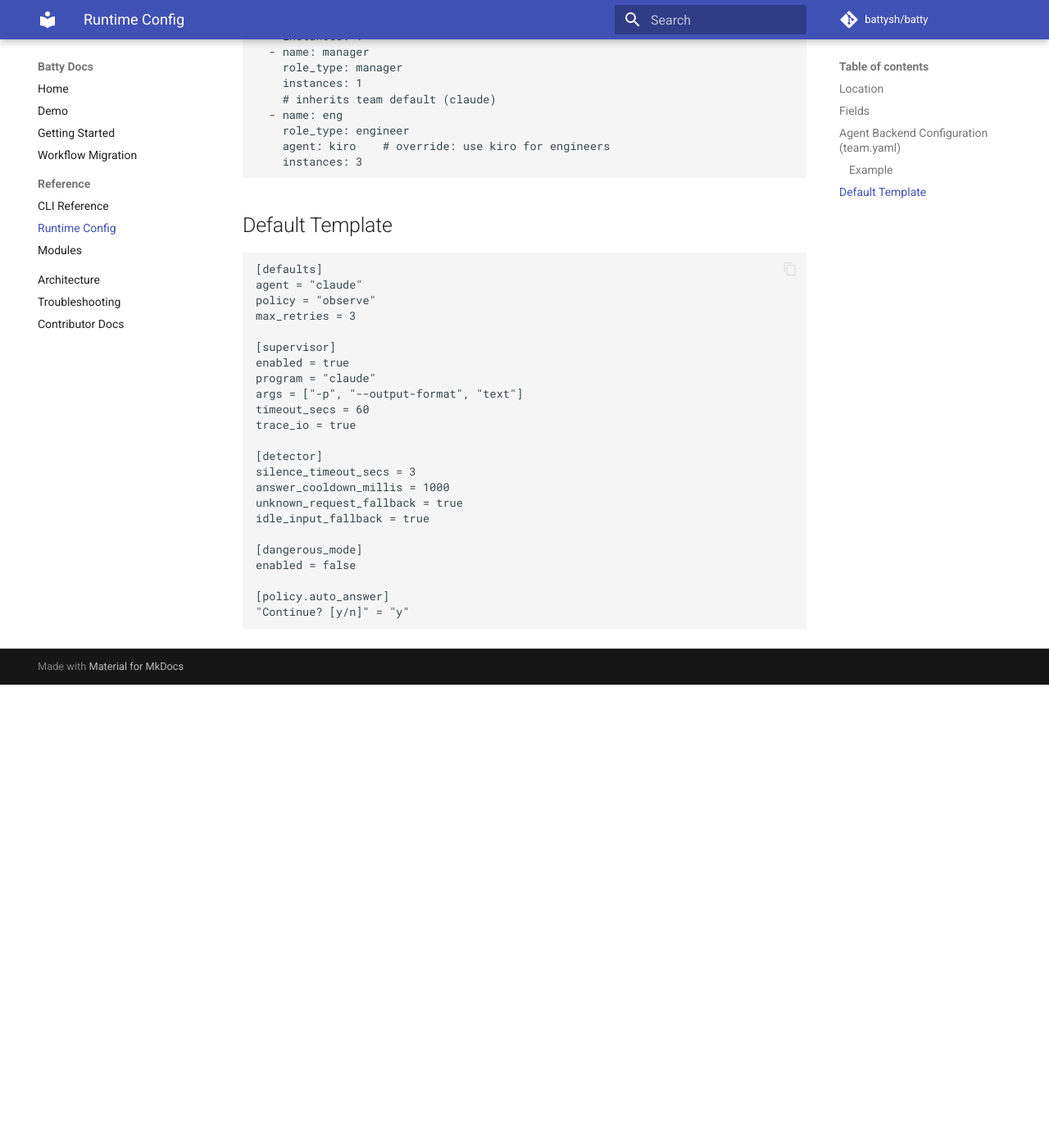
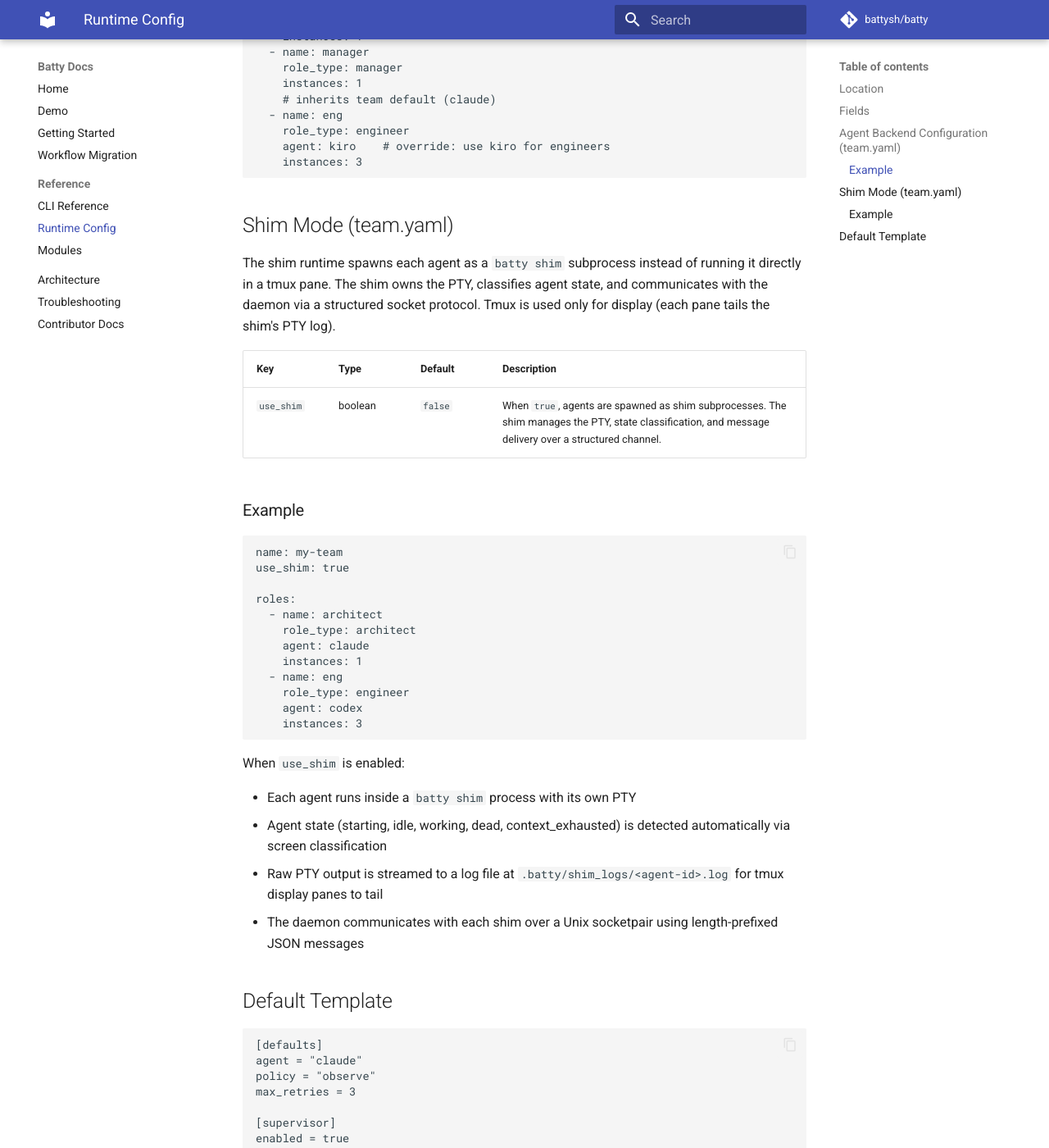
Before and after one commit to battysh/batty, an MkDocs documentation site: the page built from docs/reference/config.md, in a window 1280 px wide and 1400 px high, scrolled down 2179 px. Shown: the whole window at 82% size. Built offline with MkDocs 1.6.1 and Material for MkDocs 9.7.7, drawn with Linux system fonts in a browser that asks for light colours; comment, search, counter and statistics services are not loaded; before the commit the page ends 3014 px from its top, so only the background shows below that.

Commit message:
docs(shim): update CLI reference, config docs, and getting-started for shim commands
Add batty chat command to CLI reference with all flags and special commands.
Document use_shim config option in config reference. Add shim mode section
to getting-started guide. Update CLAUDE.md project structure for src/shim/.

Co-Authored-By: Claude Opus 4.6 (1M context) <noreply@anthropic.com>

````diff
--- a/docs/reference/config.md
+++ b/docs/reference/config.md
@@ -66,6 +66,41 @@ roles:
     instances: 3
 ```
 
+## Shim Mode (team.yaml)
+
+The shim runtime spawns each agent as a `batty shim` subprocess instead of
+running it directly in a tmux pane. The shim owns the PTY, classifies agent
+state, and communicates with the daemon via a structured socket protocol.
+Tmux is used only for display (each pane tails the shim's PTY log).
+
+| Key | Type | Default | Description |
+| --- | --- | --- | --- |
+| `use_shim` | boolean | `false` | When `true`, agents are spawned as shim subprocesses. The shim manages the PTY, state classification, and message delivery over a structured channel. |
+
+### Example
+
+```yaml
+name: my-team
+use_shim: true
+
+roles:
+  - name: architect
+    role_type: architect
+    agent: claude
+    instances: 1
+  - name: eng
+    role_type: engineer
+    agent: codex
+    instances: 3
+```
+
+When `use_shim` is enabled:
+
+- Each agent runs inside a `batty shim` process with its own PTY
+- Agent state (starting, idle, working, dead, context_exhausted) is detected automatically via screen classification
+- Raw PTY output is streamed to a log file at `.batty/shim_logs/<agent-id>.log` for tmux display panes to tail
+- The daemon communicates with each shim over a Unix socketpair using length-prefixed JSON messages
+
 ## Default Template
 
 ```toml
````
Also changed, not shown: CLAUDE.md (+4 -2 lines), docs/getting-started.md (+25 -0 lines), docs/reference/cli.md (+62 -0 lines).
